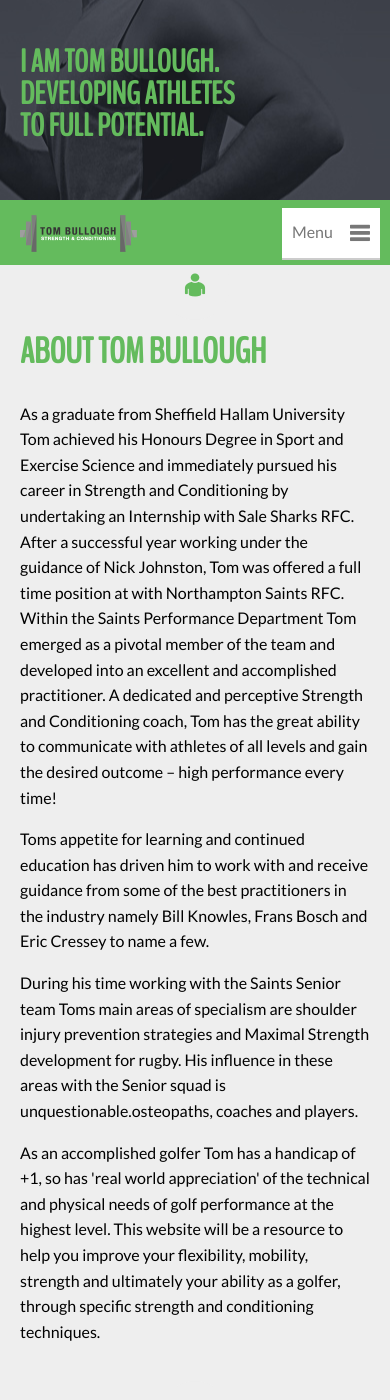
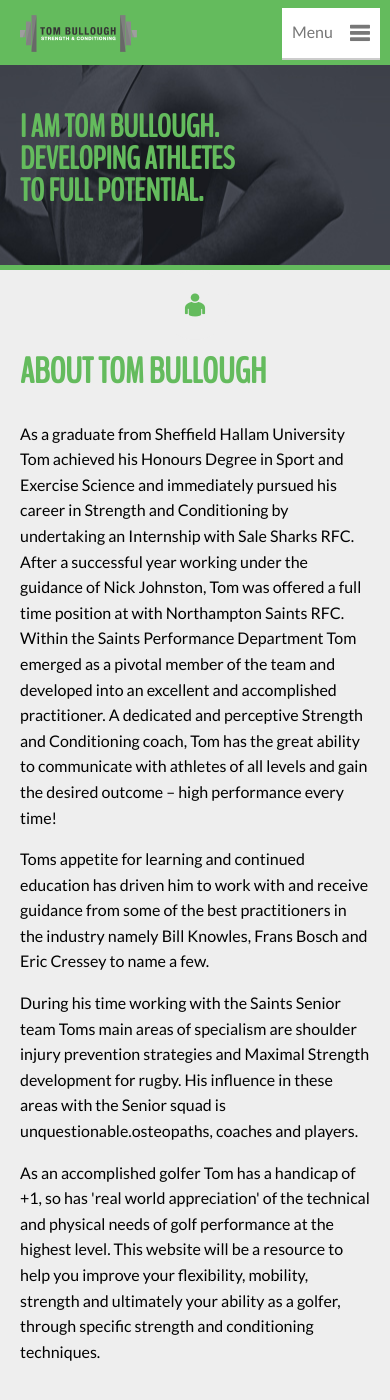
Before and after one commit to tbullough/tbullough.github.io, a Jekyll site: the page built from index.html, in a window 390 px wide and 1400 px high. Built offline with Jekyll 4.4.1, drawn with Linux system fonts in a browser that asks for light colours; Markdown is read by kramdown in place of the engine named in the settings.

Commit message:
Updated navigation

```diff
--- a/css/tombullough.css
+++ b/css/tombullough.css
@@ -70,15 +70,10 @@
 
 #container {
 	background-color: #FFF;
-	margin-top: 370px;
+	border-top: 5px solid #64BB5D;
+	margin-top: 470px;
 	position: relative;
 	z-index: 1;
-}
-
-@media only screen and (max-width : 640px) {
-	#container {
-		margin-top: 200px;
-	}
 }
 
 .container {
@@ -91,6 +86,8 @@
 #navigation .container {
 	padding: 15px 20px;
 }
+
+
 
 
 
@@ -117,7 +114,7 @@
 	height: 370px;
 	overflow: hidden;
 	position: fixed;
-	top: 0;
+	top: 100px;
 	width: 100%;
 	z-index: -1;
 }
@@ -132,23 +129,6 @@
 	line-height: 60px;
 }
 
-@media only screen and (max-width : 640px) {
-
-	#background { height: 200px; }
-
-	#background .container {
-		background-position: 100% 50%;
-		height: 200px;
-		padding: 25px 20px;
-	}
-
-	#background h1 {
-		font-size: 32px;
-		line-height: 32px;
-	}
-
-}
-
 
 
 
@@ -160,8 +140,9 @@
 #navigation {
 	background-color: transparent;
 	height: 100px;
-	top: 370px;
-	position: relative;
+	top: 0;
+	position: fixed;
+	width: 100%;
 	z-index: 2;
 }
 
@@ -170,16 +151,6 @@
 	left: 20px;
 	position: absolute;
 	top: 15px;
-}
-
-@media only screen and (max-width : 500px) {
-	#navigation {
-		height: 60px;
-	}
-
-	#logo img {
-		width: 50%;
-	}
 }
 
 #menu {
@@ -195,14 +166,6 @@
 	width: 20%;
 }
 
-@media only screen and (max-width : 500px) {
-	#menu {
-		right: 10px;
-		left: auto;
-		top: 8px;
-	}
-}
-
 #menu span {
 	float: right;
 	font-size: 20px;
@@ -213,12 +176,6 @@
 	background-color: #64BB5D;
 	height: 100px;
 	width: 100%;
-}
-
-@media only screen and (max-width : 500px) {
-	#navigation .greenBand {
-		height: 60px;
-	}
 }
 
 .menuBand {
@@ -261,48 +218,12 @@
 	padding: 0 0 0 10px;
 }
 
-@media only screen and (max-width : 900px) {
-	.menuBand a span {
-		display: none;
-	}
-}
-
-@media only screen and (max-width : 780px) {
-	.menuBand a {
-		font-size: 80%;
-	}
-}
-
-@media only screen and (max-width : 500px) {
-	.menuBand a {
-		margin: 0 4% 12px 0;
-		width: 45%;
-	}
-
-	.menuBand .second {
-		margin: 0 0 12px;
-	}
-
-	.openMenu .menuBand {
-		height: 262px;
-	}
-}
-
 .menuBand .fourth {
 	margin: 0 0 12px;
 }
 
 .menuBand a:hover {
 	color: #333;
-}
-
-@media only screen and (max-width : 640px) {
-
-	#navigation {
-		height: 50px;
-		top: 200px;
-	}
-
 }
 
 
@@ -404,22 +325,6 @@
 
 .testimonialBrief { color: #64BB5D; }
 
-@media only screen and (max-width : 640px) {
-
-	.testimonialInformation {
-		float: left;
-		margin: 0;
-		width: 85%;
-	}
-
-	.testimonialContent {
-		float: left;
-		margin: 0 0 0 15%;
-		width: 85%;
-	}
-
-}
-
 
 
 
@@ -437,15 +342,6 @@
 	-webkit-column-count: 4;
 	-moz-column-gap: 0;
 	-webkit-column-gap: 0;
-}
-
-@media only screen and (max-width : 640px) {
-	.servicesList {
-		-moz-column-count: 2;
-		-webkit-column-count: 2;
-		-moz-column-gap: 0;
-		-webkit-column-gap: 0;
-	}
 }
 
 .servicesList span {
@@ -546,15 +442,7 @@
 	padding: 0 0 0 10px;
 }
 
-@media only screen and (max-width : 480px) {
 
-	#videos ul li {
-		float: none;
-		margin: 0 0 40px;
-		width: 100%;
-	}
-
-}
 
 
 
@@ -571,7 +459,81 @@
 	-webkit-column-gap : 40px;
 }
 
+
+
+
+
+
+/* 500px */
+
+@media only screen and (max-width : 500px) {
+	.menuBand a {
+		margin: 0 4% 12px 0;
+		width: 45%;
+	}
+
+	.menuBand .second {
+		margin: 0 0 12px;
+	}
+
+	.openMenu .menuBand {
+		height: 262px;
+	}
+
+	#menu {
+		right: 10px;
+		left: auto;
+		top: 8px;
+	}
+
+	#videos ul li {
+		float: none;
+		margin: 0 0 40px;
+		width: 100%;
+	}
+
+}
+
+@media only screen and (min-width: 501px) and (max-width : 640px) {
+	#container {
+		margin-top: 300px;
+	}
+}
+
+/* 640px */
+
 @media only screen and (max-width : 640px) {
+	#container {
+		margin-top: 265px;
+	}
+
+	#navigation {
+		height: 60px;
+	}
+
+	#navigation .greenBand {
+		height: 60px;
+	}
+
+	#logo img {
+		width: 50%;
+	}
+
+	#background {
+		height: 200px;
+		top: 65px;
+	}
+
+	#background .container {
+		background-position: 100% 50%;
+		height: 200px;
+		padding: 25px 20px;
+	}
+
+	#background h1 {
+		font-size: 32px;
+		line-height: 32px;
+	}
 
 	.columns {
 		-moz-column-count: 1;
@@ -580,4 +542,35 @@
 		-webkit-column-gap : 40px;
 	}
 
+	.servicesList {
+		-moz-column-count: 2;
+		-webkit-column-count: 2;
+		-moz-column-gap: 0;
+		-webkit-column-gap: 0;
+	}
+
+	.testimonialInformation {
+		float: left;
+		margin: 0;
+		width: 85%;
+	}
+
+	.testimonialContent {
+		float: left;
+		margin: 0 0 0 15%;
+		width: 85%;
+	}
+
 }
+
+@media only screen and (max-width : 780px) {
+	.menuBand a {
+		font-size: 80%;
+	}
+}
+
+@media only screen and (max-width : 900px) {
+	.menuBand a span {
+		display: none;
+	}
+}
--- a/index.html
+++ b/index.html
@@ -23,16 +23,6 @@
 	</head>
 
 	<body>
-
-		<div id="background">
-
-			<div class="container">
-
-				<h1>I am Tom Bullough.<br />Developing athletes<br />to full potential.</h1>
-
-			</div>
-
-		</div>
 
 		<div id="navigation">
 
@@ -64,6 +54,16 @@
 					<a href="#" class="fourth second">Coming Soon <span class="fui-time"></span></a>
 
 				</div>
+
+			</div>
+
+		</div>
+
+		<div id="background">
+
+			<div class="container">
+
+				<h1>I am Tom Bullough.<br />Developing athletes<br />to full potential.</h1>
 
 			</div>
 
@@ -101,7 +101,6 @@
 		<script type="text/javascript" src="js/jquery.min.js"></script>
 		<script type="text/javascript" src="js/jquery.dropdown.js"></script>
 		<script type="text/javascript" src="js/jquery.prettyPhoto.js"></script>
-		<script type="text/javascript" src="js/jquery.stickyPanel.min.js"></script>
 
 		<script>
 			// Vimeo
```
Also changed, not shown: other parts of index.html (+0 -11 lines), 2 other files.
